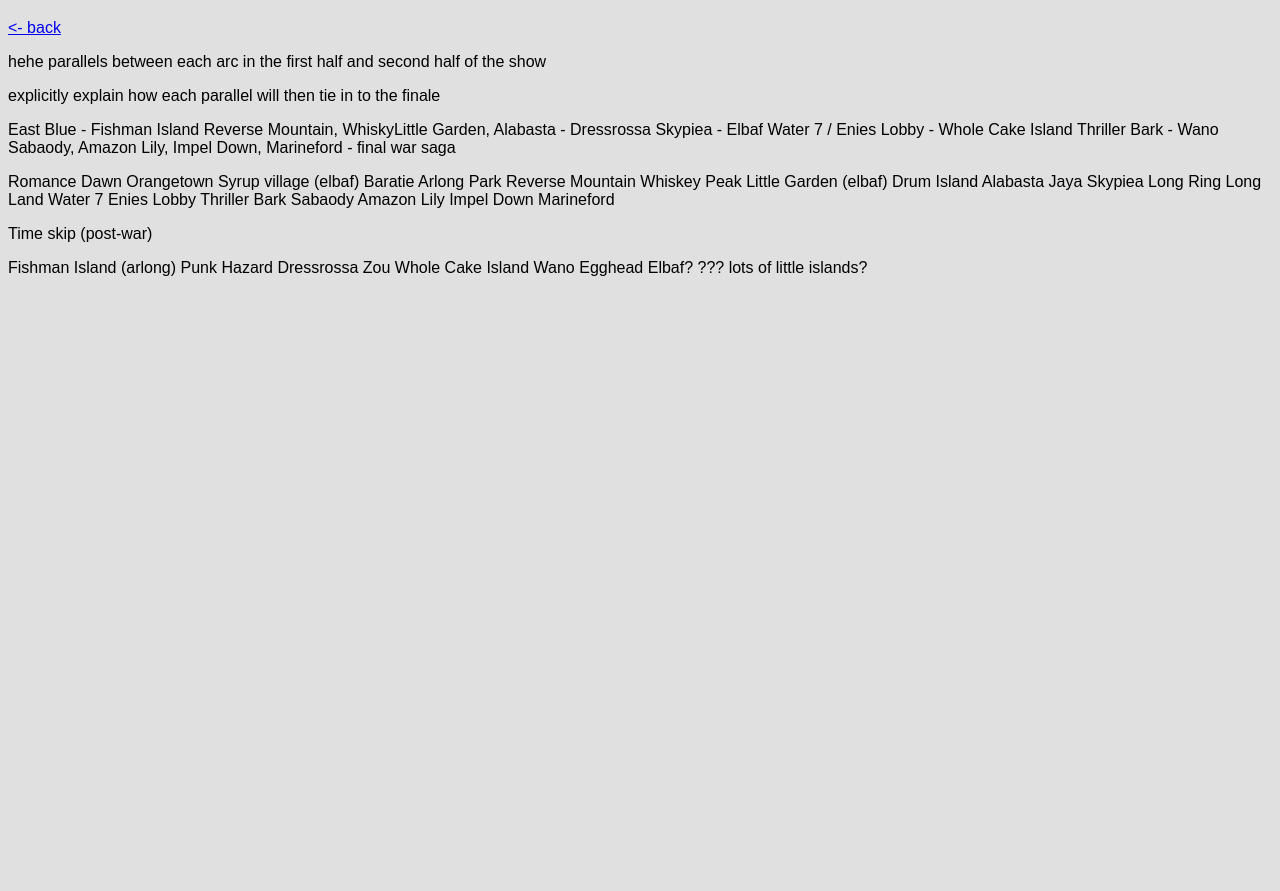
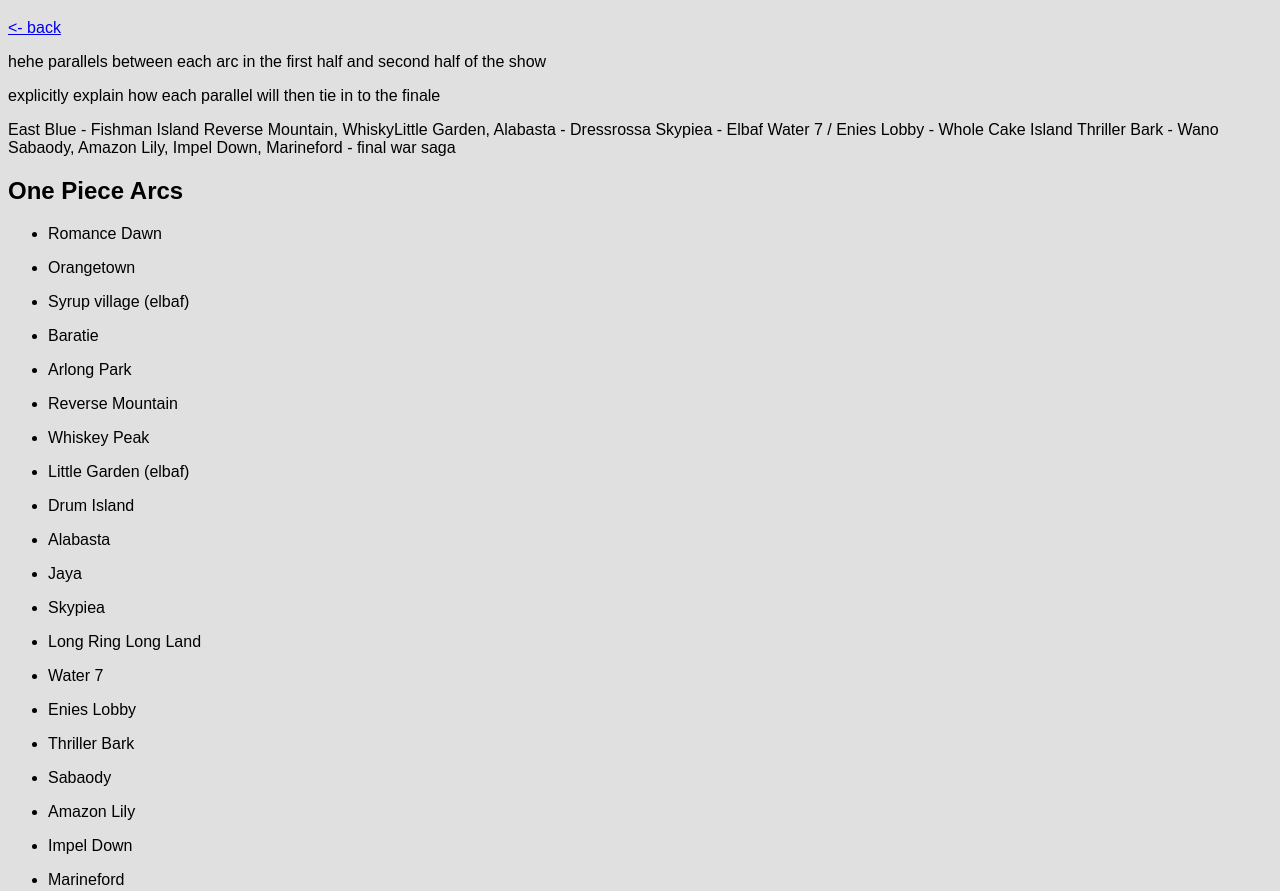
Before and after one commit to gowin20/gowin20.github.io, an Eleventy site: page src/blog/raftel-sky-island.md in a window 1280 px wide. Shown: the part 61-952 px from the top of the page. Before the commit the page ends 800 px from the top, so only its background shows below. Built offline with nearby package versions, Linux system fonts and the light colour scheme; Eleventy itself is replaced by a stand-in of ours; files that its build step writes are made by us from their sources.

Commit message:
content update

```diff
--- a/src/blog/raftel-sky-island.md
+++ b/src/blog/raftel-sky-island.md
@@ -1,6 +1,7 @@
 ---
 title: Paradise's connection to the finale of One Piece
 tags: one-piece
+image: op-world-map.jpg
 ---
 
 hehe
@@ -18,38 +19,38 @@
 Sabaody, Amazon Lily, Impel Down, Marineford - final war saga
 
 
+## One Piece Arcs
 
+* Romance Dawn
+* Orangetown
+* Syrup village (elbaf)
+* Baratie
+* Arlong Park
+* Reverse Mountain
+* Whiskey Peak
+* Little Garden (elbaf)
+* Drum Island
+* Alabasta
+* Jaya
+* Skypiea
+* Long Ring Long Land
+* Water 7
+* Enies Lobby
+* Thriller Bark
+* Sabaody
+* Amazon Lily
+* Impel Down
+* Marineford
 
-Romance Dawn
-Orangetown
-Syrup village (elbaf)
-Baratie
-Arlong Park
-Reverse Mountain
-Whiskey Peak
-Little Garden (elbaf)
-Drum Island
-Alabasta
-Jaya
-Skypiea
-Long Ring Long Land
-Water 7
-Enies Lobby
-Thriller Bark
-Sabaody
-Amazon Lily
-Impel Down
-Marineford
+* Time skip (post-war)
 
-Time skip (post-war)
-
-Fishman Island (arlong)
-Punk Hazard
-Dressrossa
-Zou
-Whole Cake Island
-Wano
-Egghead
-Elbaf?
-???
-lots of little islands?
+* Fishman Island (arlong)
+* Punk Hazard
+* Dressrossa
+* Zou
+* Whole Cake Island
+* Wano
+* Egghead
+* Elbaf?
+* ???
+* lots of little islands?
```
Also changed, not shown: src/blog/five.md (deleted, +0 -4 lines), src/blog/four.md (deleted, +0 -4 lines), src/blog/races-of-one-piece.md (+2 -0 lines), src/blog/scrolling.md (deleted, +0 -4 lines), src/blog/six.md (deleted, +0 -6 lines), src/blog/thid-lad.md (+2 -1 lines), src/blog/what-is-elbaf.md (+5 -0 lines), src/images/OP-races.webp (added), src/images/daniel-hammock.jpg (added), src/images/elbaf.webp (added), src/images/op-world-map.jpg (added).
